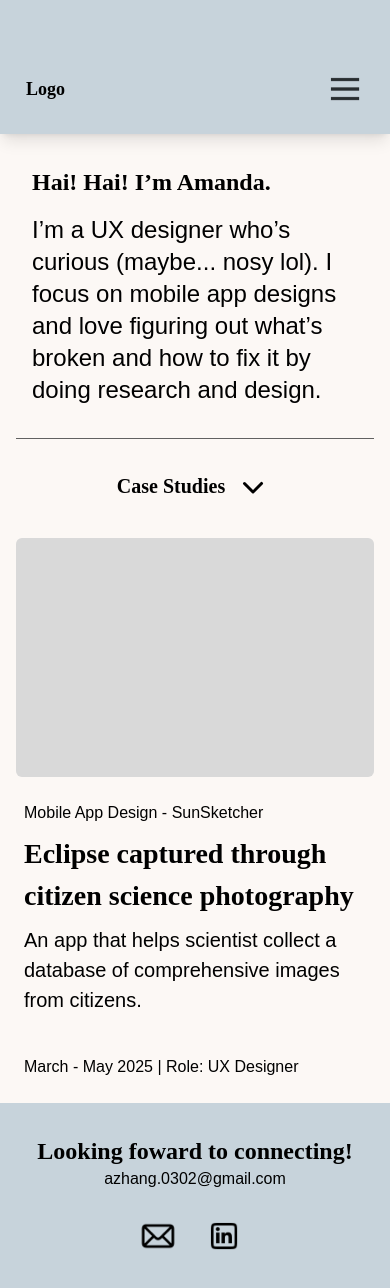
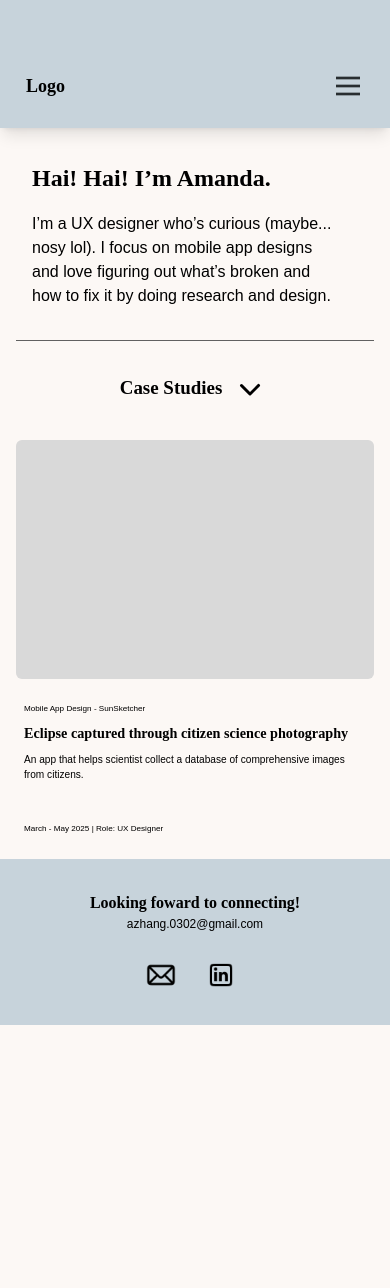
Before and after one commit to shearertzach/amandaporfolio, a Next.js app: page / in a window 390 px wide. After the commit the page ends 1025 px from the top, so only its background shows below. Built offline with nearby package versions, Linux system fonts and the light colour scheme.

Commit message:
Changed text sizes

```diff
--- a/src/components/Footer/index.tsx
+++ b/src/components/Footer/index.tsx
@@ -7,16 +7,16 @@ const Footer = () => {
     return (
         <footer className='flex flex-col md:flex-row justify-between items-center bg-lightblue p-4 md:px-28 py-8 md:py-12'>
             <div className='text-center md:text-left'>
-                <h2 className='text-2xl'>Looking foward to connecting!</h2>
-                <p className='font-quicksand'>azhang.0302@gmail.com</p>
+                <h2 className='text-[16px] md:text-[32px]'>Looking foward to connecting!</h2>
+                <p className='text-[12px] md:text-[20px] font-quicksand'>azhang.0302@gmail.com</p>
             </div>
             <div className='flex gap-4 mt-6'>
                 <Link href="mailto:azhang.0302@gmail.com" target="_blank" rel="noopener noreferrer" className='font-quicksand font-light'>
                     <Image
                         src="/icons/mail.png"
                         alt="Mail Logo"
-                        width={42}
-                        height={42}
+                        width={36}
+                        height={36}
                         className="inline-block mr-2"
                     />
                 </Link>
@@ -24,8 +24,8 @@ const Footer = () => {
                     <Image
                         src="/icons/linkedin.png"
                         alt="LinkedIn Logo"
-                        width={42}
-                        height={42}
+                        width={36}
+                        height={36}
                         className="inline-block mr-2"
                     />
                 </Link>
--- a/src/components/Navbar/index.tsx
+++ b/src/components/Navbar/index.tsx
@@ -16,8 +16,8 @@ const Navbar = () => {
       <Image
         src="/icons/menu.png"
         alt="Menu Icon"
-        width={38}
-        height={38}
+        width={32}
+        height={32}
         className="block sm:hidden"
         onClick={() => setOpen(!open)}
       />
--- a/src/components/Projects/index.tsx
+++ b/src/components/Projects/index.tsx
@@ -9,10 +9,10 @@ const Projects = ({setModal}: {setModal: React.Dispatch<React.SetStateAction<Pro
                 <div key={project.id} onClick={() => setModal(project)}>
                     <div className="w-full aspect-[1.5/1] bg-[#d9d9d9] mb-4 rounded-md" />
                     <div className="p-2 cursor-pointer">
-                        <p className="mb-2 text-[16px] font-quicksand !font-[500]">{project.projectType} - {project.projectName}</p>
-                        <h4 className="text-[28px] font-[800] mb-2 ">{project.title}</h4>
-                        <p className="mb-10 text-[20px] !font-[300] font-quicksand">{project.description}</p>
-                        <p className="font-quicksand text-[16px] !font-[500]">{project.dateInformation.startDate} - {project.dateInformation.endDate} | Role: {project.role}</p>
+                        <p className="mb-2 text-[8.12px] md:text-[16px] font-quicksand !font-[500]">{project.projectType} - {project.projectName}</p>
+                        <h4 className="text-[14.21px] md:text-[28px] font-[800] mb-2 ">{project.title}</h4>
+                        <p className="mb-10 text-[10.15px] md:text-[20px] !font-[300] font-quicksand">{project.description}</p>
+                        <p className="font-quicksand text-[8.12px] md:text-[16px] !font-[500]">{project.dateInformation.startDate} - {project.dateInformation.endDate} | Role: {project.role}</p>
                     </div>
                 </div>
             ))}
--- a/src/pages/index.tsx
+++ b/src/pages/index.tsx
@@ -25,8 +25,8 @@ export default function Home() {
     <>
       <main className={`p-4 md:h-[calc(100vh-170px)] flex items-center justify-center max-w-5xl mx-auto gap-4`}>
         <div className="p-4 lg:p-0">
-          <h4 className="mb-4 font-medium text-2xl font-pt-sans">Hai! Hai! I’m Amanda.</h4>
-          <p className="text-2xl md:text-4xl font-pt-sans-caption !font-[500]">I’m a UX designer who’s curious (maybe... nosy lol). I focus on mobile app designs and love figuring out what’s broken and how to fix it by doing research and design. </p>
+          <h4 className="mb-4 font-medium text-[24px] md:text-[28px] font-pt-sans">Hai! Hai! I’m Amanda.</h4>
+          <p className="text-[16px] md:text-[38px] font-pt-sans-caption !font-[500]">I’m a UX designer who’s curious (maybe... nosy lol). I focus on mobile app designs and love figuring out what’s broken and how to fix it by doing research and design. </p>
         </div>
         <div>
           <Image
@@ -41,7 +41,7 @@ export default function Home() {
       <div className="flex flex-col gap-2 items-center justify-center md:mb-16">
         <hr className="h-1 w-11/12 text-[#616161] md:hidden" />
         <div className="flex justify-center items-center gap-2 my-4 ">
-          <p className="text-xl text-center !font-[700] !font-abhaya">Case Studies</p>
+          <p className="text-[18.96px] md:text-[32px] text-center !font-[700] !font-abhaya">Case Studies</p>
           <ChevronDownIcon className="w-10 h-10" />
         </div>
       </div>
```
